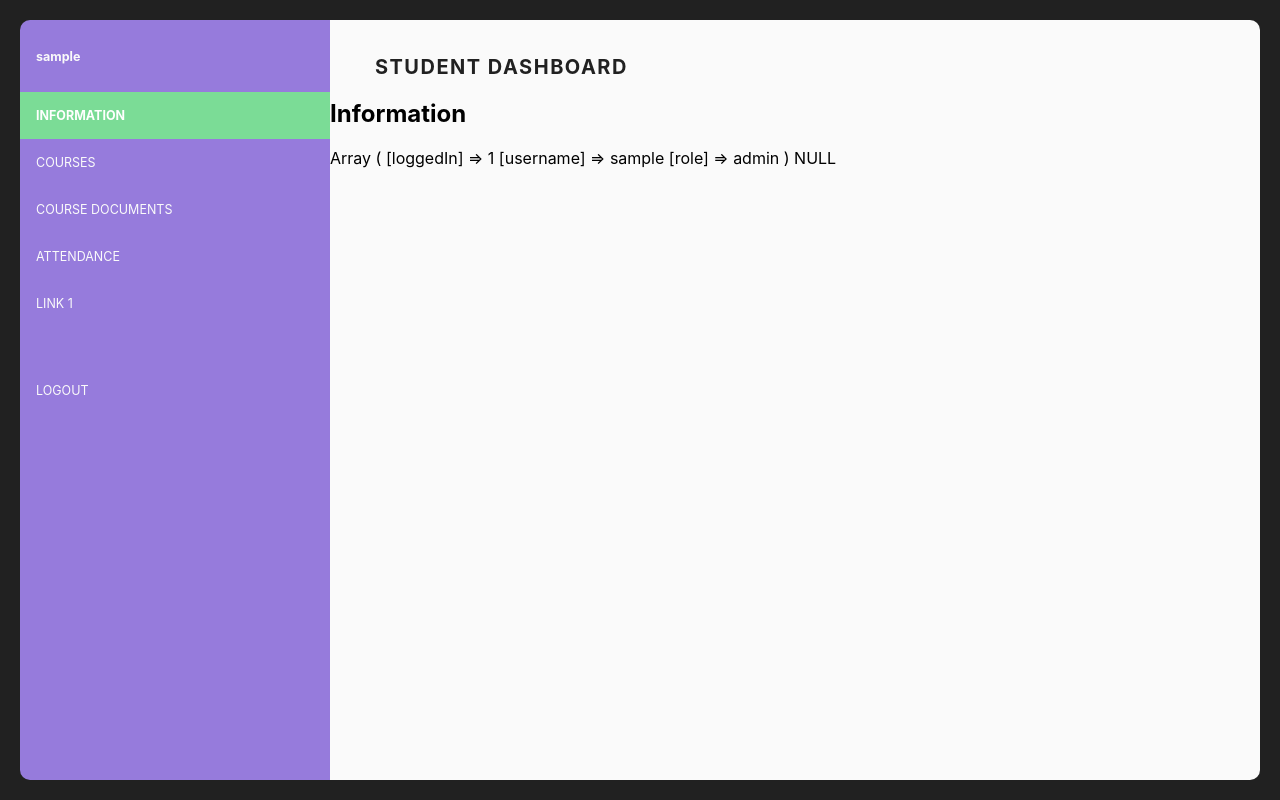
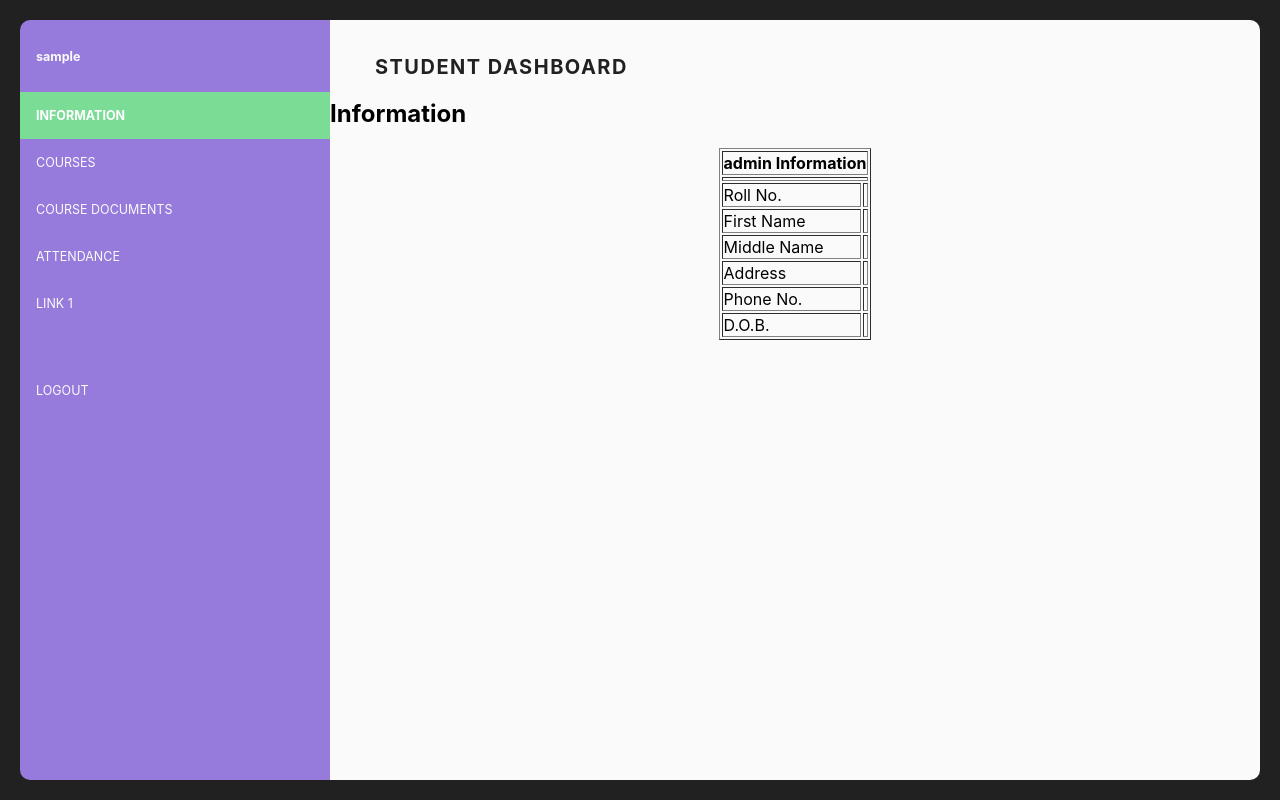
Before and after one commit to dh711/document-repository-system, a PHP site: page /faculty/index.php in a window 1280 px wide, after a click on "INFORMATION". Run offline with PHP 8.4, Linux system fonts and the light colour scheme; the visitor is signed in with stand-in values (Sample User, id 1); data that the repository does not hold is empty.

Commit message:
without css

```diff
--- a/common/information.php
+++ b/common/information.php
@@ -3,12 +3,46 @@ require_once("../classes/Database.php");
 
 Database::connect();
 
-print_r($_SESSION);
+
 $role = $_SESSION["role"];
 $query = "SELECT * FROM $role where email_id = ?;";
 $result = Database::query($query, 's', array($_SESSION['username']));
 $result = mysqli_fetch_array($result, MYSQLI_ASSOC);
-var_dump($result);
 
+echo('
+<center>
+    <table border="1">
+        <tr>
+            <th colspan="2">'.$role.' Information</th>
+        </tr>
+        <tr>
+            <td colspan="2">'.$result['email_id'].'</td>
+        </tr>
+        <tr>
+            <td>Roll No.</td>
+            <td>'.$result['rollno'].'</td>
+        </tr>
+        <tr>
+            <td>First Name</td>
+            <td>'.$result['first_name'].'</td>
+        </tr>
+        <tr>
+            <td>Middle Name</td>
+            <td>'.$result['last_name'].'</td>
+        </tr>
+        <tr>
+            <td>Address</td>
+            <td>'.$result['address'].'</td>
+        </tr>
+        <tr>
+            <td>Phone No.</td>
+            <td>'.$result['phone_no'].'</td>
+        </tr>
+        <tr>
+            <td>D.O.B.</td>
+            <td>'.$result['DOB'].'</td>
+        </tr>
+
+');
 Database::disconnect();
 ?>
```
